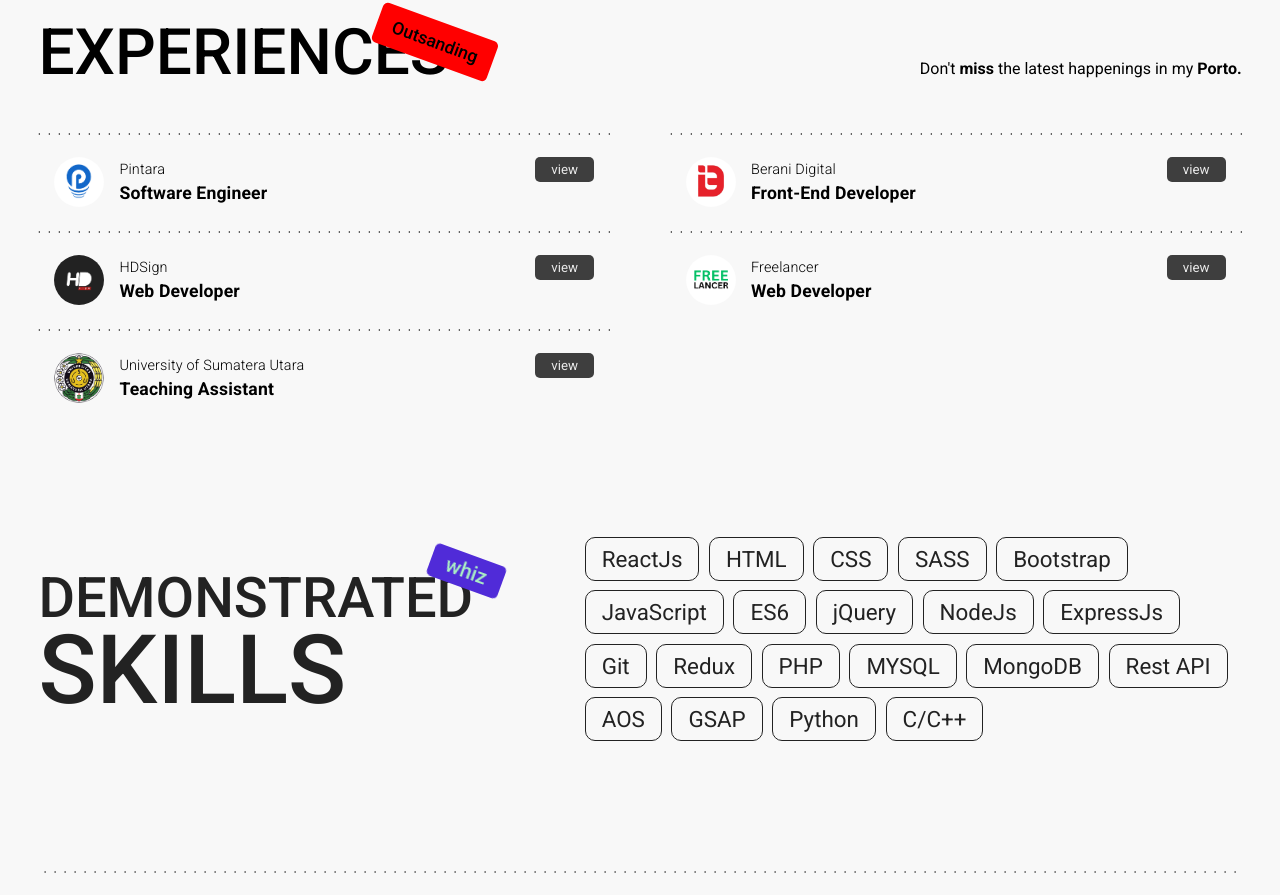
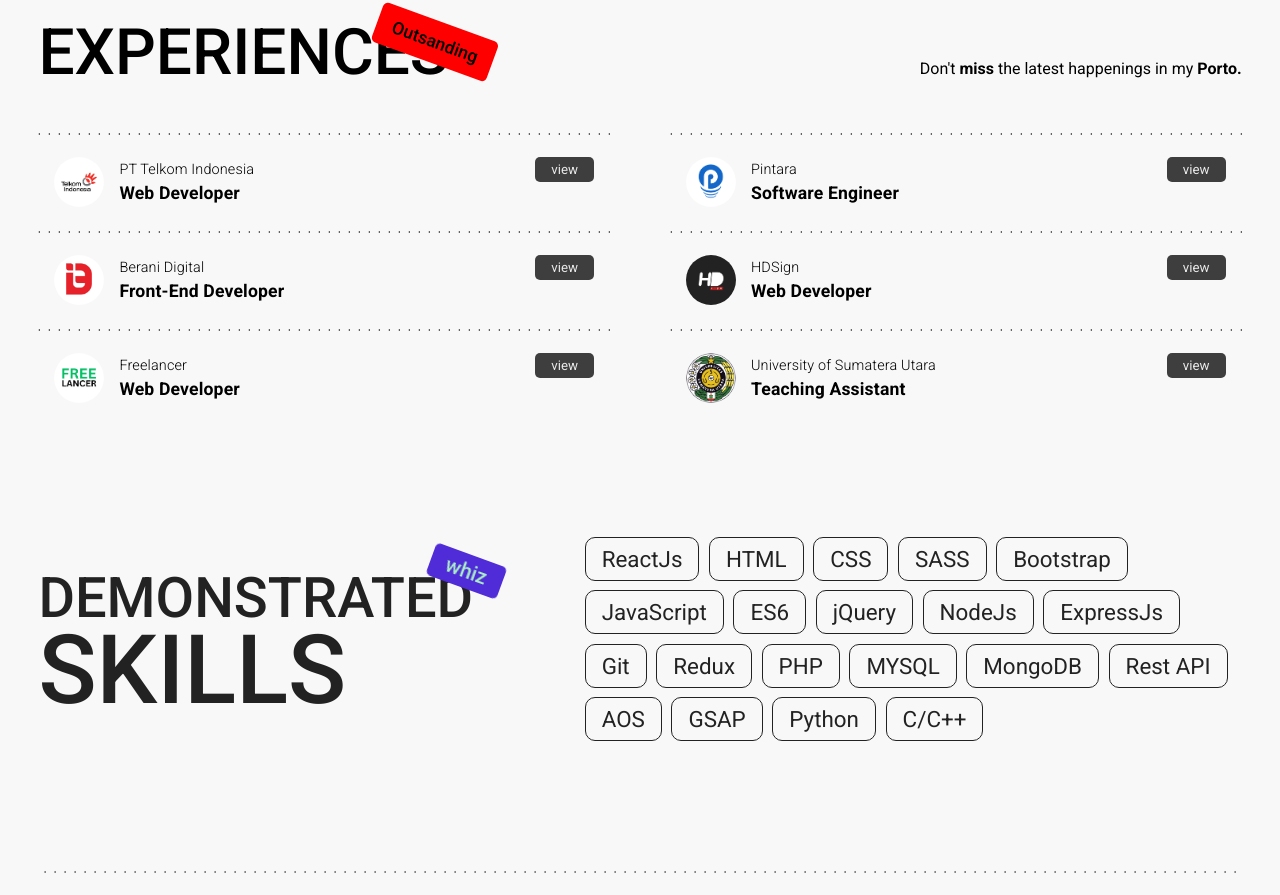
Before and after one commit to johanesashn/jonewport, a React (Vite) app: page / in a window 1280 px wide. Shown: the part 2033-2928 px from the top of the page. Built offline with nearby package versions, Linux system fonts and the light colour scheme.

Commit message:
Add files via upload

```diff
--- a/src/components/CardMini.jsx
+++ b/src/components/CardMini.jsx
@@ -11,6 +11,8 @@ export default function CardMini(props){
         company = "University of Sumatera Utara"
     } else if (props.name === "freelancer"){
         company = "Freelancer"
+    } else if (props.name === "telkom"){
+        company = "PT Telkom Indonesia"
     }
 
     return (
--- a/src/components/Company.jsx
+++ b/src/components/Company.jsx
@@ -8,6 +8,7 @@ export default function Company(){
                 <p className="company-title--sub" data-aos="fade-up" data-aos-duration="500" data-aos-delay="300">Don't <b>miss</b> the latest happenings in my <b>Porto.</b></p>
             </div>
             <div className="company-cards">
+                <CardMini name="telkom" status="Web Developer" link="https://www.linkedin.com/company/telekomunikasi-indonesia/mycompany/"/>
                 <CardMini name="pintara" status="Software Engineer" link="https://www.instagram.com/kampusindonesia/"/>
                 <CardMini name="beranidigital" status="Front-End Developer" link="https://beranidigital.id/"/>
                 <CardMini name="hdsign" status="Web Developer" link="https://www.instagram.com/hdsign.id/"/>
```
Also changed, not shown: public/assets/logo_telkom.png (added).
